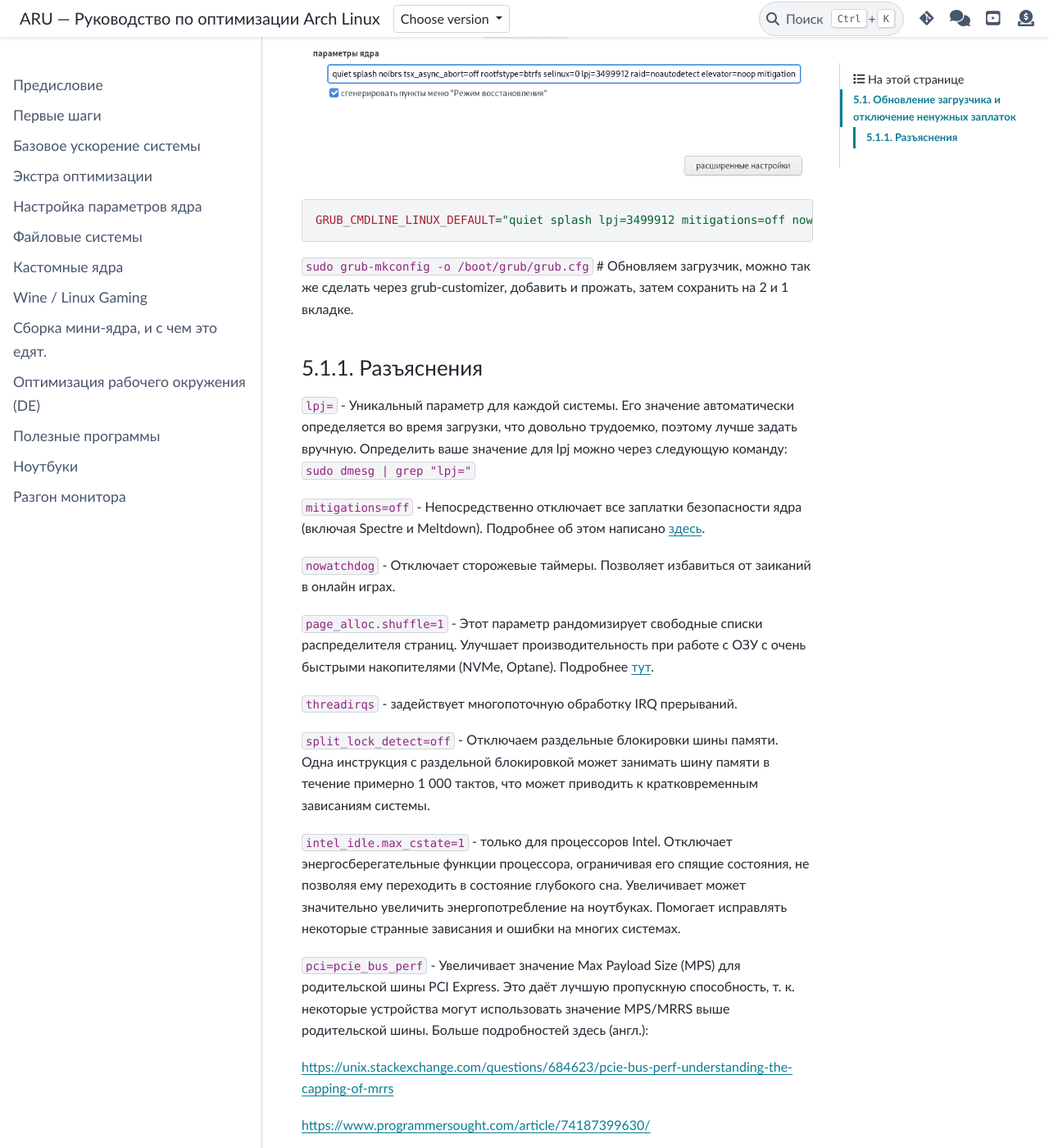
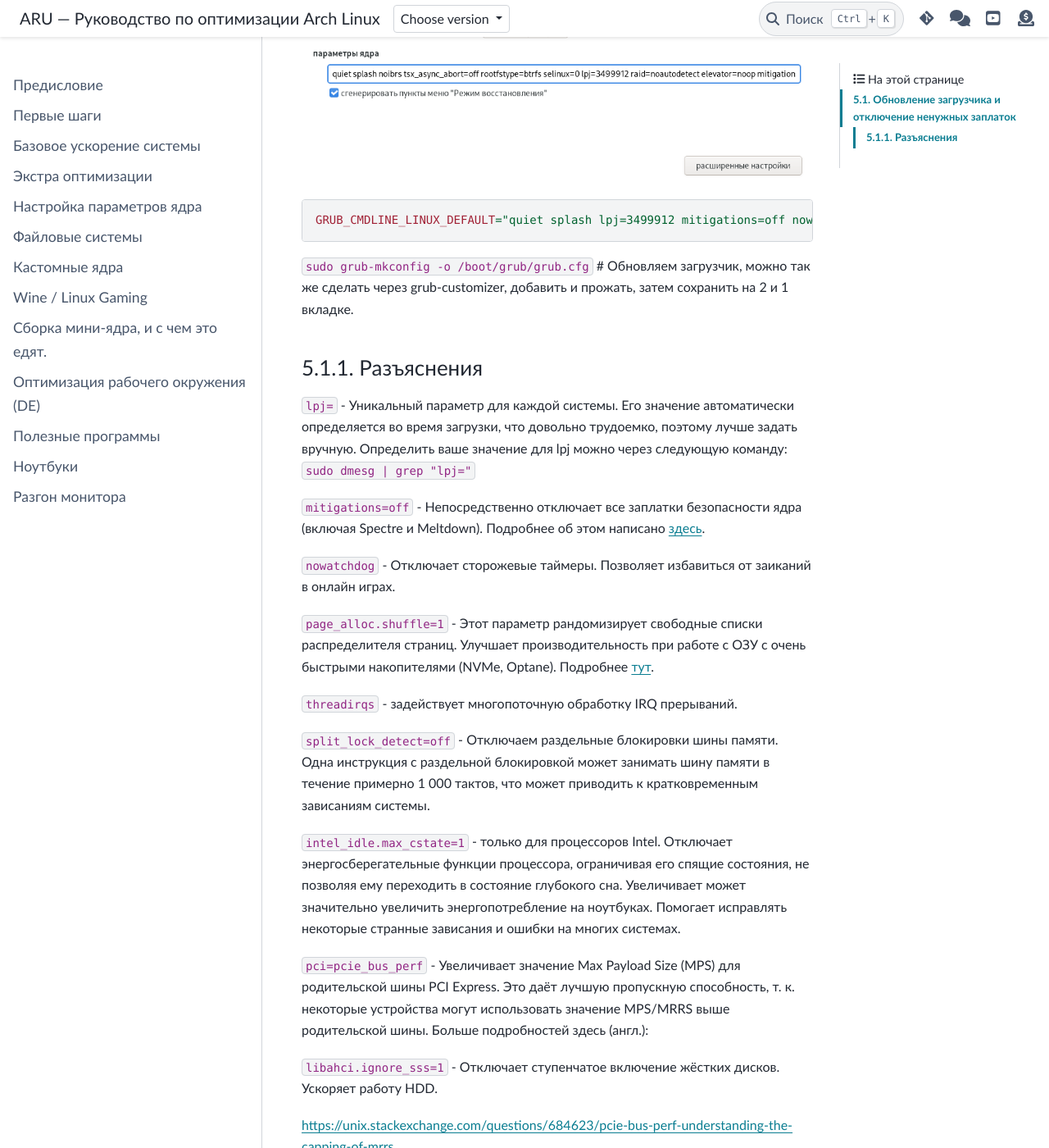
Before and after one commit to ventureoo/ARU, a Sphinx documentation site: the page built from docs/source/kernel-parameters.rst, in a window 1280 px wide and 1400 px high, scrolled down 687 px. Shown: the whole window at 82% size. Built offline with Sphinx 7.4.7 and the PyData theme 0.15.4, drawn with Linux system fonts in a browser that asks for light colours.

Commit message:
kernel-parameters: Add libahci.ignore_sss=1

```diff
--- a/docs/source/kernel-parameters.rst
+++ b/docs/source/kernel-parameters.rst
@@ -30,7 +30,7 @@
 
 ::
 
-  GRUB_CMDLINE_LINUX_DEFAULT="quiet splash lpj=3499912 mitigations=off nowatchdog page_alloc.shuffle=1 split_lock_detect=off pci=pcie_bus_perf threadirqs intel_idle.max_cstate=1"
+  GRUB_CMDLINE_LINUX_DEFAULT="quiet splash lpj=3499912 mitigations=off nowatchdog page_alloc.shuffle=1 split_lock_detect=off pci=pcie_bus_perf threadirqs intel_idle.max_cstate=1 libahci.ignore_sss=1"
 
 
 ``sudo grub-mkconfig -o /boot/grub/grub.cfg`` # Обновляем загрузчик, можно так
@@ -80,6 +80,9 @@
 способность, т. к. некоторые устройства могут использовать значение
 MPS/MRRS выше родительской шины. Больше подробностей здесь (англ.):
 
+``libahci.ignore_sss=1`` - Отключает ступенчатое включение жёстких
+дисков. Ускоряет работу HDD.
+
 https://unix.stackexchange.com/questions/684623/pcie-bus-perf-understanding-the-capping-of-mrrs
 
 https://www.programmersought.com/article/74187399630/
```
